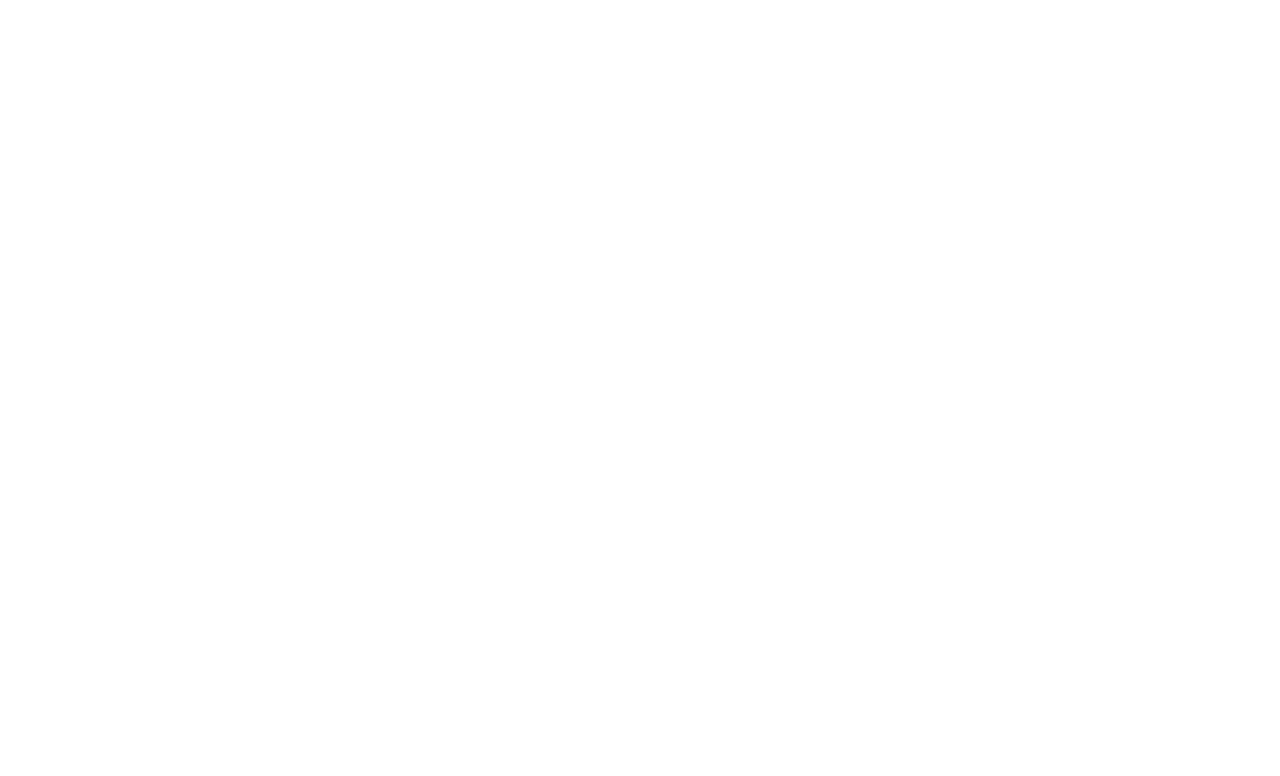
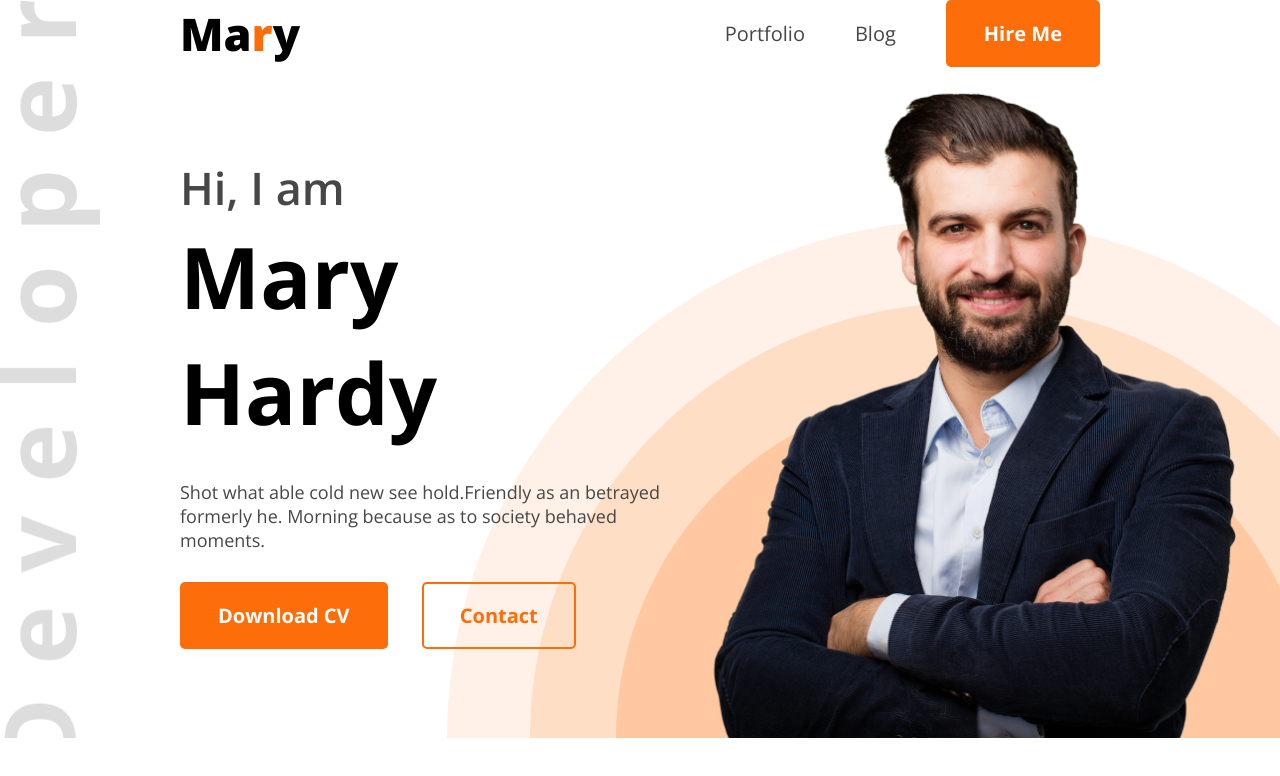
Before and after one commit to Captain-Kanak/M1-first-website, a plain HTML site: page index.html in a window 1280 px wide. Drawn offline with nearby package versions, Linux system fonts and the light colour scheme.

Commit message:
header complete

```diff
--- a/Styles/style.css
+++ b/Styles/style.css
@@ -0,0 +1,120 @@
+/* Import Google Fonts */
+@import url("https://fonts.googleapis.com/css2?family=Open+Sans:ital,wght@0,300..800;1,300..800&display=swap");
+
+* {
+  margin: 0;
+  padding: 0;
+  box-sizing: border-box;
+  scroll-behavior: smooth;
+  font-family: "Open Sans", serif;
+}
+
+/* Common Styles */
+.text-primary {
+  color: #fd6e0a;
+}
+.text-dark-2 {
+  color: #474747;
+}
+.btn-primary {
+  background-color: #fd6e0a;
+  color: white;
+  font-size: 20px;
+  font-weight: 700;
+  padding: 18px 36px;
+  border: 2px solid transparent;
+  border-radius: 5px;
+}
+.btn-secondary {
+  background-color: transparent;
+  color: #fd6e0a;
+  border: 2px solid #fd6e0a;
+}
+
+/* Nav Styles */
+header {
+  background-image: url("../images/developer.png"),
+    url("../images/header_bg.png");
+  background-repeat: no-repeat;
+  background-position: top left, bottom right;
+}
+header nav {
+  display: flex;
+  align-items: center;
+  justify-content: space-between;
+  margin: 0 180px;
+}
+nav .nav-title {
+  font-size: 45px;
+  font-weight: 800;
+}
+nav ul {
+  display: flex;
+  align-items: center;
+  list-style: none;
+}
+nav ul li a {
+  text-decoration: none;
+  font-size: 20px;
+  margin-left: 50px;
+  transition: all 0.3s ease;
+}
+nav ul li a:hover {
+  color: #fd6e0a;
+}
+nav ul li a button {
+  transition: all 0.3s ease;
+}
+nav ul li a button:hover {
+  background-color: transparent;
+  color: #fd6e0a;
+  border: 2px solid #fd6e0a;
+}
+
+/* Banner Styles */
+.banner {
+  display: flex;
+  justify-content: space-between;
+  margin: 0 35px 0 180px;
+}
+.banner-content {
+  max-width: 580px;
+  display: flex;
+  flex-direction: column;
+  align-items: flex-start;
+  justify-content: center;
+}
+.banner-greetings {
+  font-size: 45px;
+  font-weight: 600;
+}
+.banner-title {
+  font-size: 85px;
+  font-weight: 700;
+}
+.banner-description {
+  font-size: 18px;
+  margin: 30px 0;
+}
+.banner-btn button {
+  margin-right: 30px;
+}
+#banner-btn-1 {
+  transition: all 0.3s ease;
+}
+#banner-btn-1:hover {
+  background-color: transparent;
+  color: #fd6e0a;
+  border: 2px solid #fd6e0a;
+}
+#banner-btn-2 {
+  transition: all 0.3s ease;
+}
+#banner-btn-2:hover {
+  background-color: #fd6e0a;
+  color: white;
+  border: 2px solid transparent;
+}
+.banner-img {
+  width: 580px;
+}
--- a/index.html
+++ b/index.html
@@ -9,7 +9,31 @@
 </head>
 
 <body>
-    <header></header>
+    <header>
+        <nav>
+            <h3 class="nav-title">Ma<span class="text-primary">r</span>y</h3>
+            <ul>
+                <li><a class="text-dark-2" href="">Portfolio</a></li>
+                <li><a class="text-dark-2" href="">Blog</a></li>
+                <li><a href=""><button class="btn-primary">Hire Me</button></a></li>
+            </ul>
+        </nav>
+        <div class="banner">
+            <div class="banner-content">
+                <h4 class="banner-greetings text-dark-2">Hi, I am</h4>
+                <h1 class="banner-title">Mary Hardy</h1>
+                <p class="banner-description text-dark-2">Shot what able cold new see hold.Friendly as an betrayed
+                    formerly he.
+                    Morning because as to society
+                    behaved moments.</p>
+                <div class="banner-btn">
+                    <a href=""><button id="banner-btn-1" class="btn-primary">Download CV</button></a>
+                    <a href=""><button id="banner-btn-2" class="btn-primary btn-secondary">Contact</button></a>
+                </div>
+            </div>
+            <img class="banner-img" src="images/hardy.png" alt="">
+        </div>
+    </header>
     <main></main>
     <footer></footer>
 </body>
```
